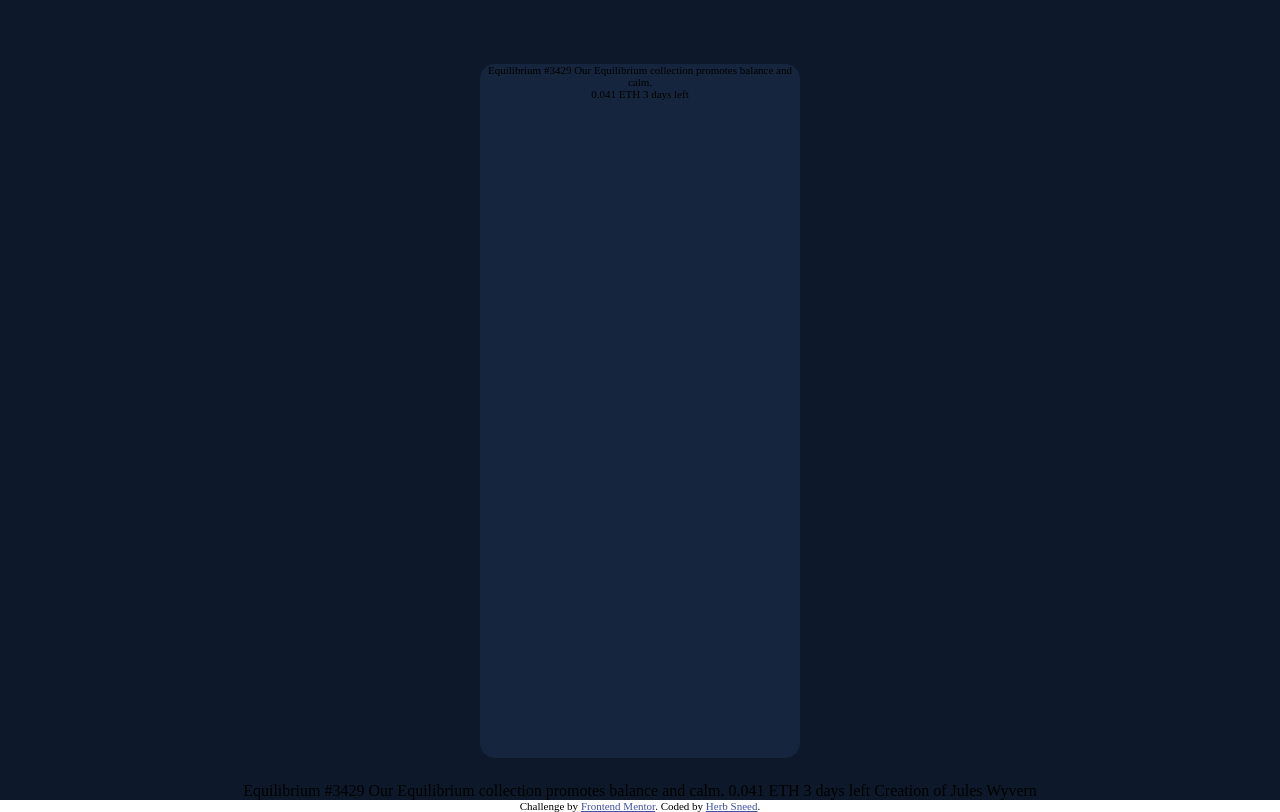
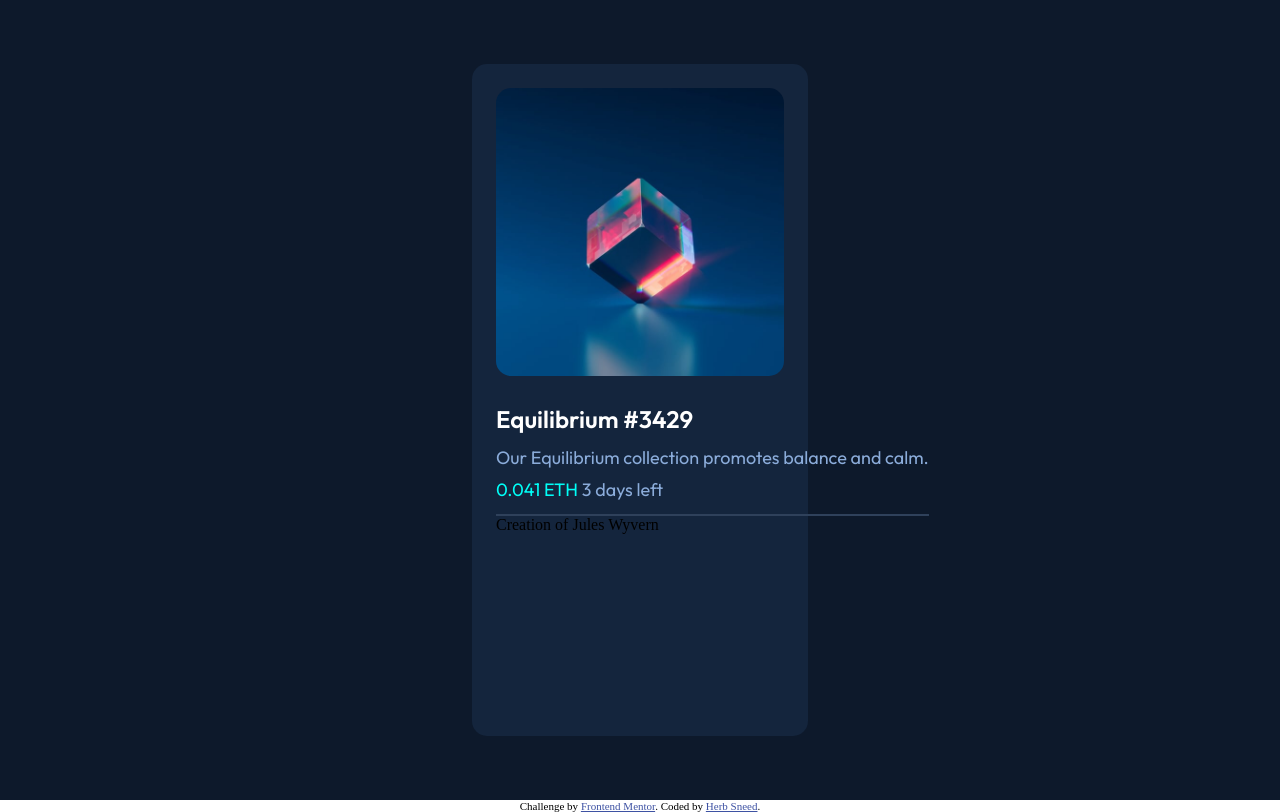
Before and after one commit to HerbSkeeno/NFT_FM, a plain HTML site: page index.html in a window 1280 px wide. Drawn offline with Linux system fonts and the light colour scheme.

Commit message:
Nov 22 EOD
Day 2 of NFT_FM

```diff
--- a/NFT.css
+++ b/NFT.css
@@ -1,4 +1,24 @@
 * {margin: 0; padding: 0;}
+
+p, pre{
+	font-family: 'Outfit', sans-serif;
+	font-size: 18px;
+	color: hsl(215, 51%, 70%);
+	line-height: 2rem;
+
+
+}
+
+h1 {
+	font-family: Outfit, sans-serif;
+	color: white;
+	margin-bottom: .5rem;
+}
+
+hr {
+	border: 1px solid hsl(215, 32%, 27%);
+	margin-top: .5rem;
+}
 
 .bg {
 	display: flex;
@@ -15,8 +35,26 @@
  	flex: 1;
  	margin: auto;
  	margin-top: 4rem;
- 	margin-bottom: 1.5rem;
+ 	margin-bottom: 4rem;
 	background-color: hsl(216, 50%, 16%);
-	width: 20rem;
-	height: 100vh;
+	width: 21rem;
 	border-radius: 15px;
+}
+
+.ad_container > picture > img{
+	margin: 1.5rem;
+	width: 18rem;
+	border-radius: 15px;
+}
+
+ .ad_container article{
+ 	position: absolute;
+ 	margin-left: 1.5rem;
+ 	margin-right: 1.5rem;
+}
+
+ .article_text{
+ 	position: fixed;
+ 	font-weight: 300;
+ 	top: 50rem;
+}
--- a/index.html
+++ b/index.html
@@ -3,9 +3,9 @@
 <head>
   <meta charset="UTF-8">
   <meta name="viewport" content="width=device-width, initial-scale=1.0">
-
   <link rel="icon" type="image/png" sizes="32x32" href="./images/favicon-32x32.png">
   <link rel="stylesheet" href="NFT.css">
+  <link href="https://fonts.googleapis.com/css2?family=Outfit:wght@300;400;600&display=swap" rel="stylesheet">
   <title>Frontend Mentor | NFT preview card component</title>
 
   <!-- Feel free to remove these styles or customise in your own stylesheet 👍 -->
@@ -22,58 +22,25 @@
 
 
       <picture>
-
-
+          <img src="images/image-equilibrium.jpg" alt="Gabrielle Chanel - Images">
       </picture>
 
       <article>
-        <p>
+        <h1> Equilibrium #3429 </h1>
+        <p>Our Equilibrium collection promotes balance and calm. </p>
+        <p> <span style="color: hsl(178, 100%, 50%)">0.041 ETH </span>3 days left </p>
 
-        </p>
-
-        <section>
+        <hr>
           <picture>
 
           </picture>
 
-          <p class="attribution"> Equilibrium #3429
 
-          Our Equilibrium collection promotes balance and calm.
-          <br>
-          <p class="attribution"> 0.041 ETH 3 days left
 
-          </p>
-
-        </section>
+  Creation of Jules Wyvern
 
       </article>
     </div>
-
-
-
-
-
-  Equilibrium #3429
-
-  Our Equilibrium collection promotes balance and calm.
-
-  0.041 ETH
-  3 days left
-
-  Creation of Jules Wyvern
-
-
-
-
-
-
-
-
-
-
-
-
-
 
   </main>
 
```
